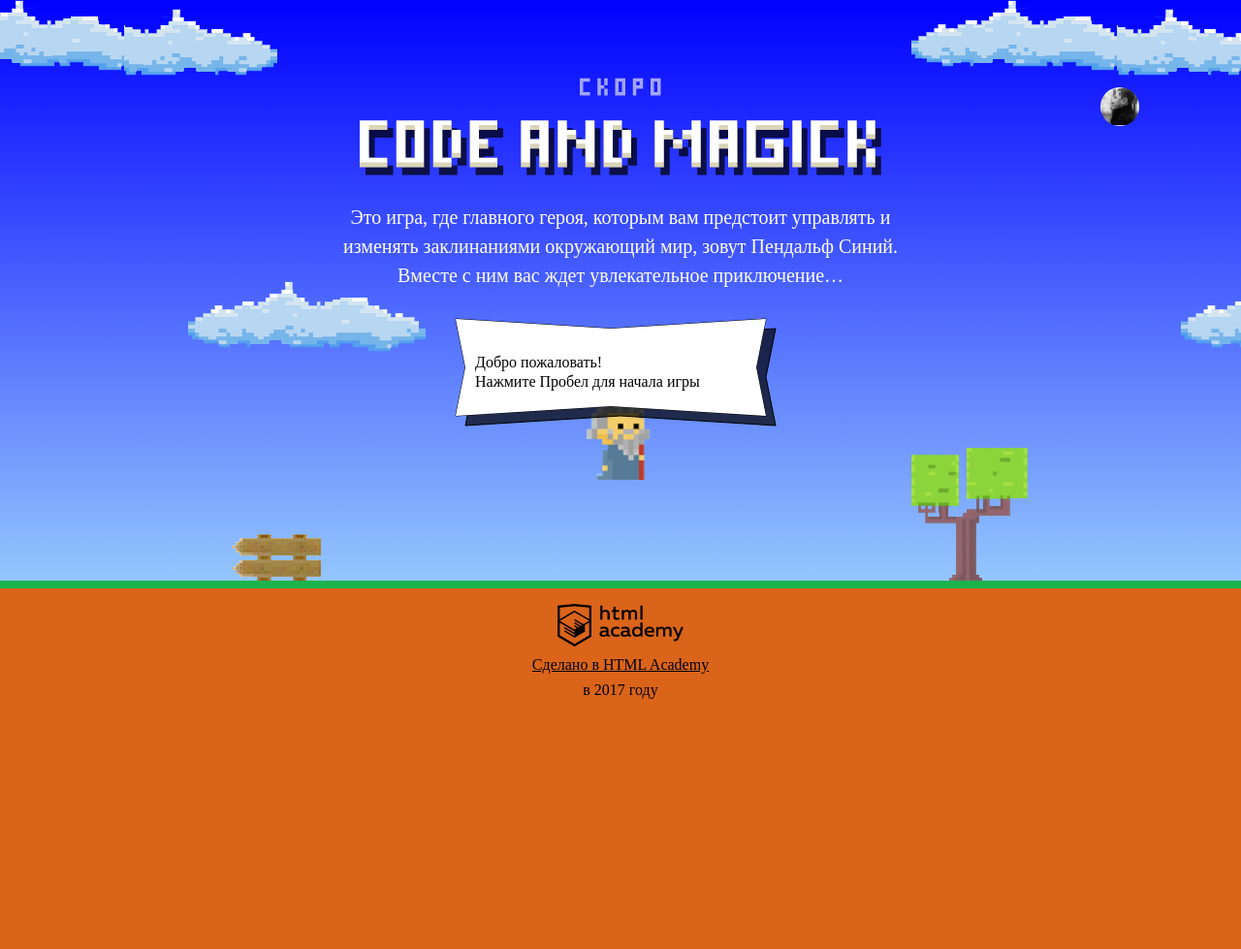
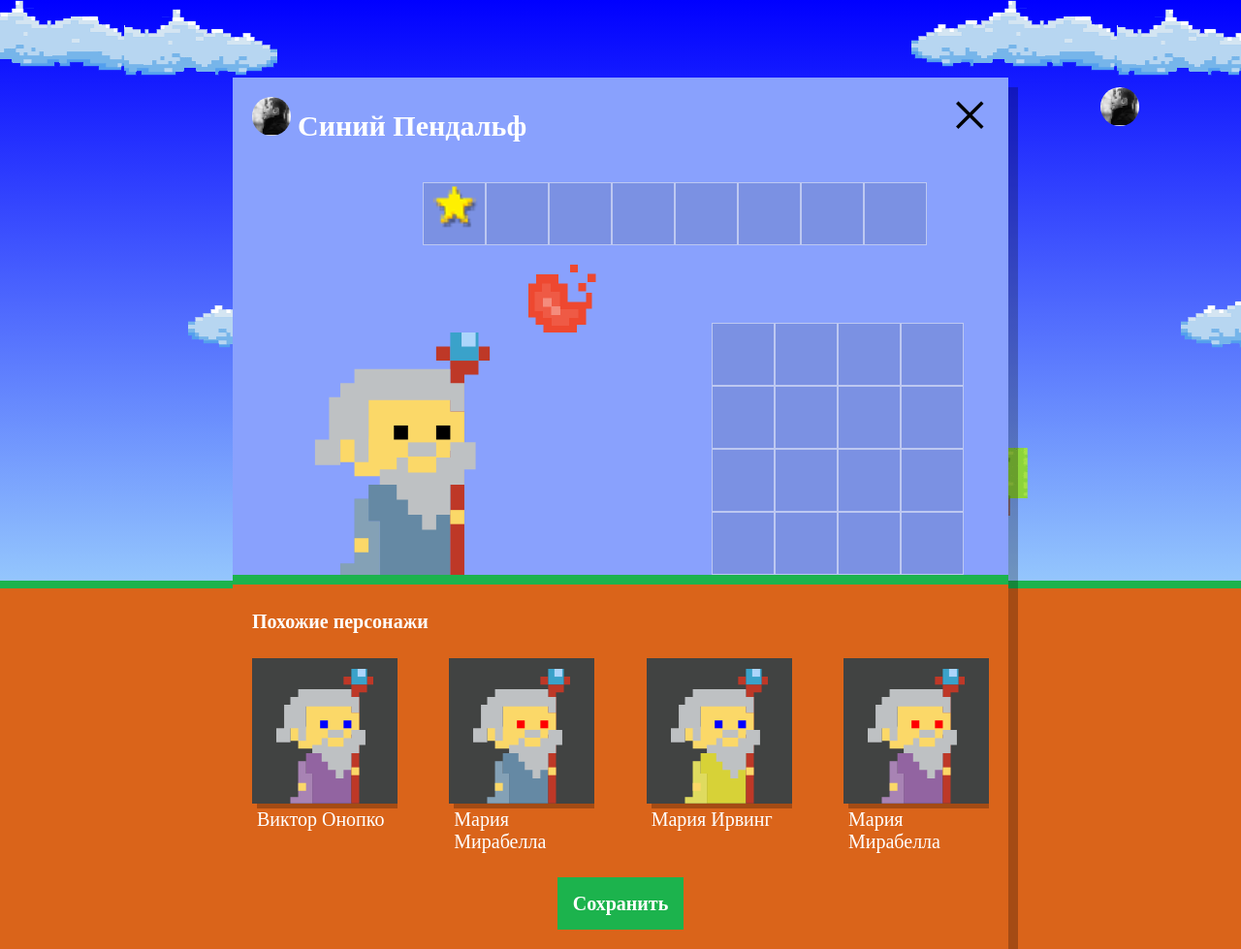
Before and after one commit to Niurakha/864863-code-and-magick-20, a website: page index.html in a window 1280 px wide. Shown: the whole page at 97% size. Before the commit the page ends 800 px from the top, so only its background shows below. Drawn offline with Linux system fonts and the light colour scheme; a web font is replaced by a local one.

Commit message:
Добавляет создание волшебников

```diff
--- a/index.html
+++ b/index.html
@@ -202,6 +202,7 @@
 
   <script src="js/stat.js"></script>
   <script src="js/game.js"></script>
+  <script src="js/setup.js"></script>
 
 </body>
 
--- /dev/null
+++ b/js/setup.js
@@ -0,0 +1,83 @@
+'use strict';
+
+var WIZARD_NAMES = [
+  'Иван',
+  'Хуан Себастьян',
+  'Мария',
+  'Кристоф',
+  'Виктор',
+  'Юлия',
+  'Люпита',
+  'Вашингтон',
+];
+var WIZARD_LASTNAMES = [
+  'да Марья',
+  'Верон',
+  'Мирабелла',
+  'Вальц',
+  'Онопко',
+  'Топольницкая',
+  'Нионго',
+  'Ирвинг',
+];
+var WIZARD_COATS = [
+  'rgb(101, 137, 164)',
+  ' rgb(241, 43, 107)',
+  'rgb(146, 100, 161)',
+  'rgb(56, 159, 117)',
+  'rgb(215, 210, 55)',
+  'rgb(0, 0, 0)',
+];
+
+var WIZARD_EYES = ['black', 'red', 'blue', 'yellow', 'green'];
+
+var NUMBER_OF_WIZARDS = 4;
+
+var userDialog = document.querySelector('.setup');
+userDialog.classList.remove('hidden');
+
+var similarListElement = userDialog.querySelector('.setup-similar-list');
+
+var similarWizardTemplate = document.querySelector('#similar-wizard-template')
+  .content
+  .querySelector('.setup-similar-item');
+
+var getRandom = function (arr) {
+  return arr[Math.floor(Math.random() * arr.length)];
+};
+
+var createWizard = function () {
+  var wizardName = [getRandom(WIZARD_NAMES), getRandom(WIZARD_LASTNAMES)].join(' ');
+  var wizardCoats = getRandom(WIZARD_COATS);
+  var wizardEyes = getRandom(WIZARD_EYES);
+  return {name: wizardName, coatColor: wizardCoats, eyesColor: wizardEyes};
+};
+
+var renderWizard = function (wizard) {
+  var wizardElement = similarWizardTemplate.cloneNode(true);
+  wizardElement.querySelector('.setup-similar-label').textContent = wizard.name;
+  wizardElement.querySelector('.wizard-coat').style.fill = wizard.coatColor;
+  wizardElement.querySelector('.wizard-eyes').style.fill = wizard.eyesColor;
+
+  return wizardElement;
+};
+
+var numberOfWizards = function (number) {
+  var wizards = [];
+  for (var i = 0; i < number; i++) {
+    wizards.push(createWizard());
+  }
+  return wizards;
+};
+
+var createDom = function (wizards) {
+  wizards = numberOfWizards(NUMBER_OF_WIZARDS);
+  var fragment = document.createDocumentFragment();
+  for (var i = 0; i < wizards.length; i++) {
+    fragment.appendChild(renderWizard(wizards[i]));
+  }
+  similarListElement.appendChild(fragment);
+};
+createDom();
+
+document.querySelector('.setup-similar').classList.remove('hidden');
```
